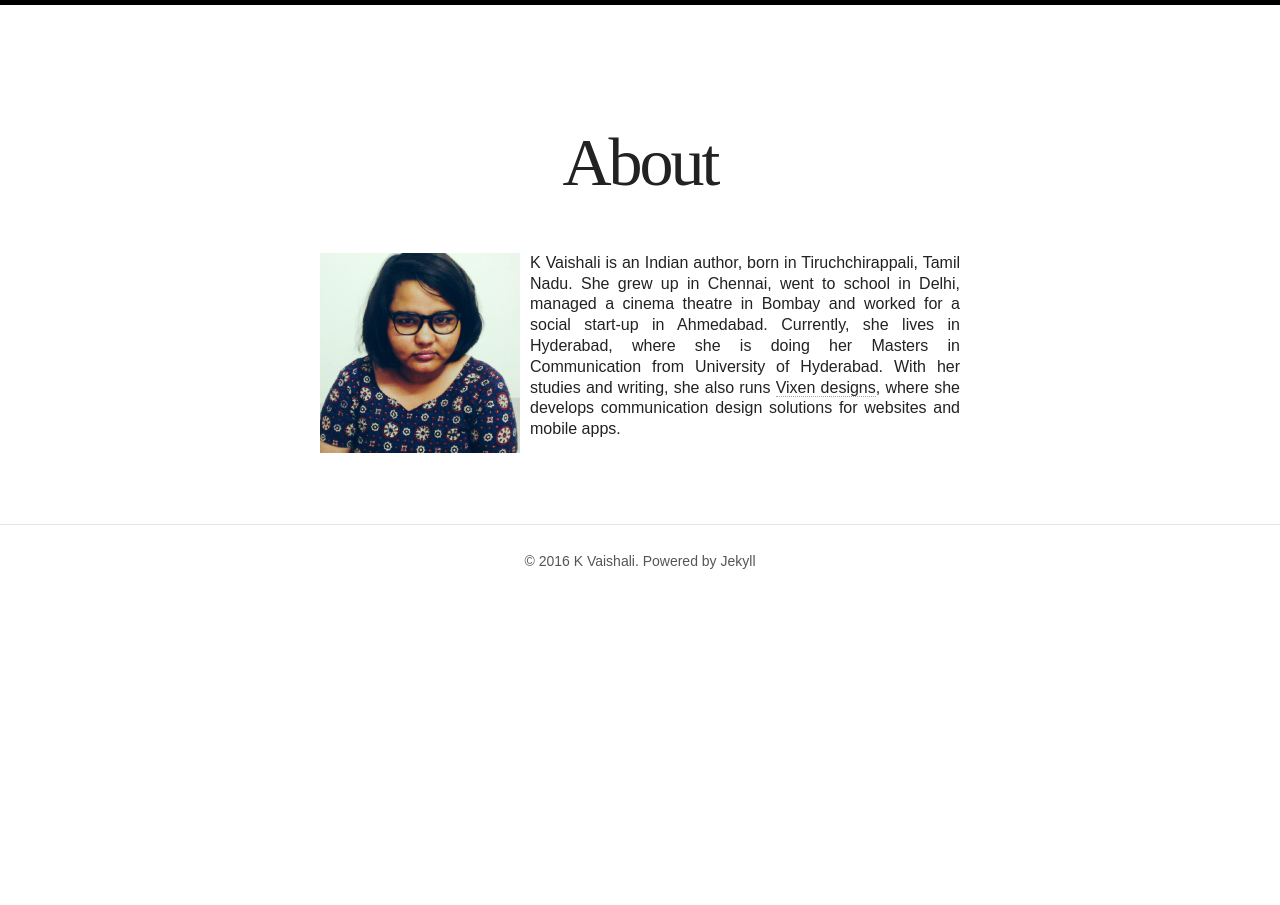
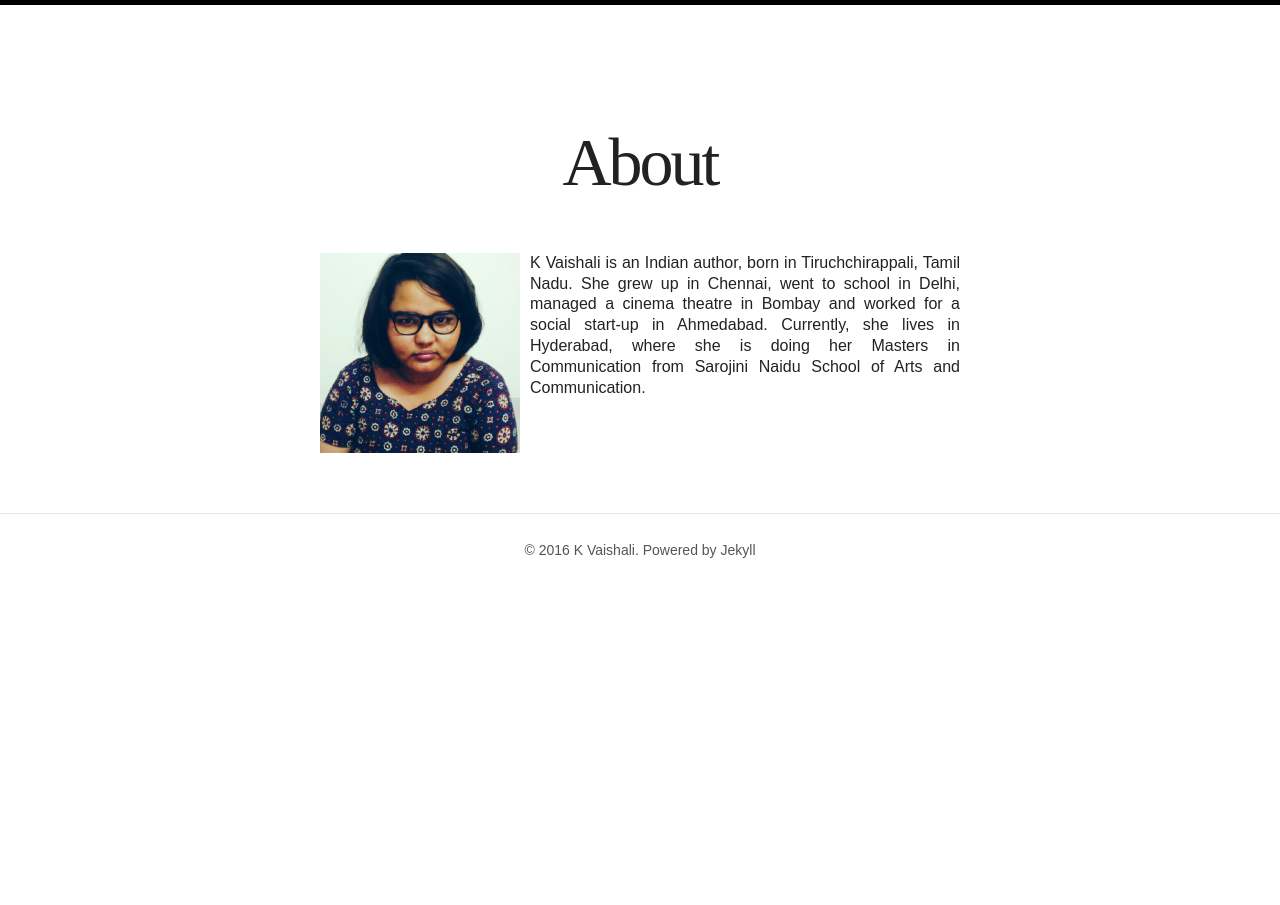
Before and after one commit to vaishk/vaishk.github.io, a Jekyll site: the page built from about.md, in a window 1280 px wide. Built offline with Jekyll 4.4.1, drawn with Linux system fonts in a browser that asks for light colours; nearby versions of some CDN libraries; some web fonts are replaced.

Commit message:
about change

```diff
--- a/about.md
+++ b/about.md
@@ -6,4 +6,4 @@
 modified: 2016-07-12
 ---
 
-![image-left](/images/me.jpg){: .me} K Vaishali is an Indian author, born in Tiruchchirappali, Tamil Nadu. She grew up in Chennai, went to school in Delhi, managed a cinema theatre in Bombay and worked for a social start-up in Ahmedabad. Currently, she lives in Hyderabad, where she is doing her Masters in Communication from University of Hyderabad. With her studies and writing, she also runs [Vixen designs](http://vixendesigns.in), where she develops communication design solutions for websites and mobile apps.
+![image-left](/images/me.jpg){: .me} K Vaishali is an Indian author, born in Tiruchchirappali, Tamil Nadu. She grew up in Chennai, went to school in Delhi, managed a cinema theatre in Bombay and worked for a social start-up in Ahmedabad. Currently, she lives in Hyderabad, where she is doing her Masters in Communication from Sarojini Naidu School of Arts and Communication.
```
